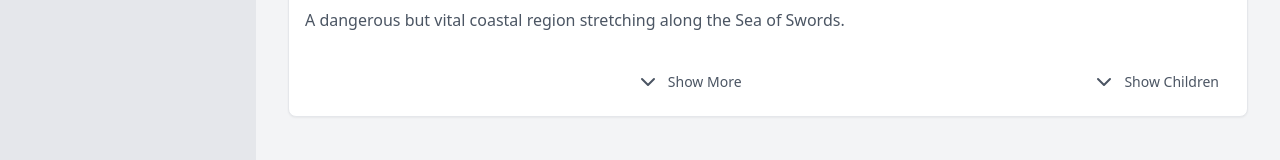
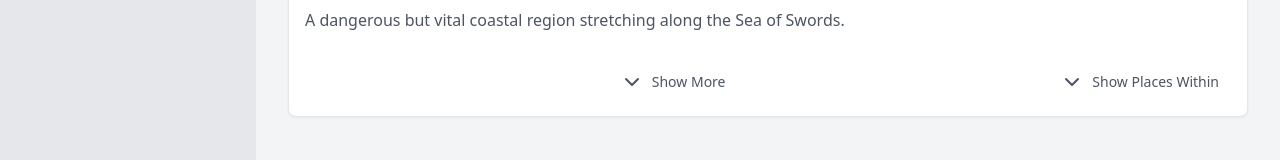
Before and after one commit to Haugenau20/DnDRecap, a React (Create React App) app: page /DnDRecap/locations in a window 1280 px wide. Shown: the part 553-713 px from the top of the page. Built offline with nearby package versions, Linux system fonts and the light colour scheme.

Commit message:
Changed naming convention of hiding and showing children locations

```diff
--- a/src/components/features/locations/LocationCard.tsx
+++ b/src/components/features/locations/LocationCard.tsx
@@ -226,7 +226,7 @@ const LocationCard: React.FC<LocationCardProps> = ({
               className="flex-shrink-0"
               startIcon={isExpanded ? <ChevronUp /> : <ChevronDown />}
             >
-              {isExpanded ? 'Hide Children' : 'Show Children'}
+              {isExpanded ? 'Hide Places Within' : 'Show Places Within'}
             </Button>
           )}
         </div>
```
